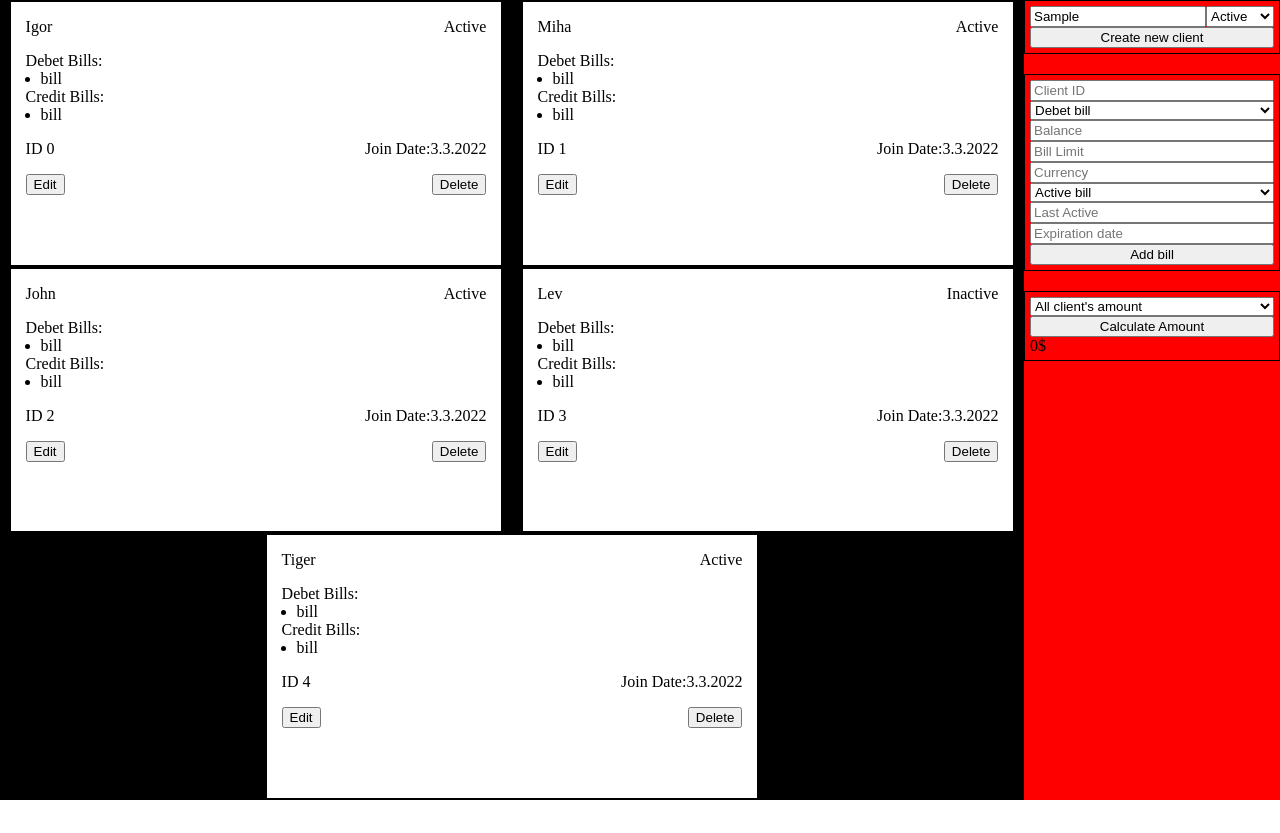
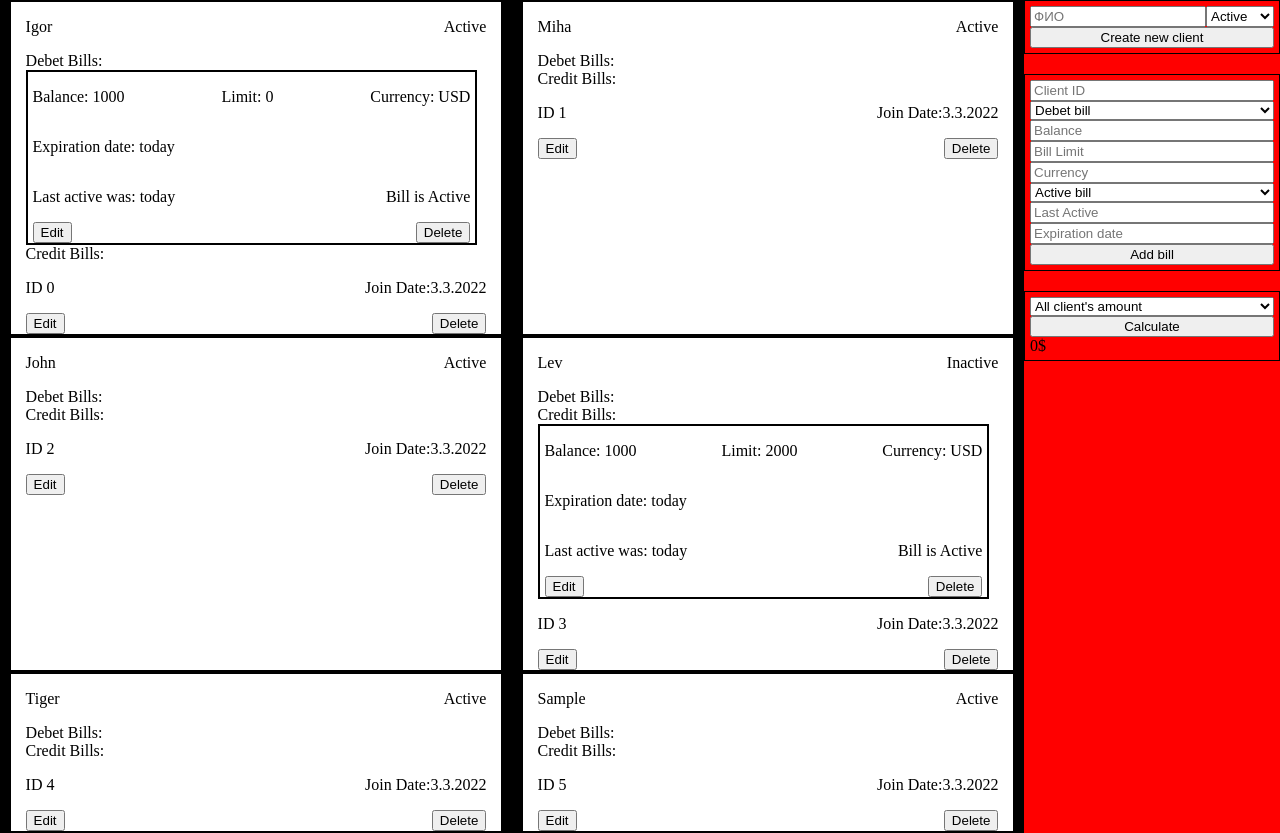
Before and after one commit to quarentyne/Intern-Object, a plain HTML site: page index.html in a window 1280 px wide. Both pictures are taken after typing "Sample" into the empty fields and a click on the button "Create new client". Before the commit the page ends 800 px from the top, so only its background shows below. Drawn offline with Linux system fonts and the light colour scheme.

Commit message:
forms were connected

```diff
--- a/bankOperations.js
+++ b/bankOperations.js
@@ -1,9 +1,7 @@
 'use strict';
 
-function renderSideContent(place) {
 const operationBlock = document.createElement('div');
 operationBlock.style.width = '100%';
-	place.append(operationBlock);
 
 const createClient = document.createElement('div');
 createClient.style.display = 'flex';
@@ -11,19 +9,15 @@ function renderSideContent(place) {
 createClient.style.border = '1px solid black';
 createClient.style.padding = '5px';
 createClient.style.marginBottom = '20px';
-	operationBlock.append(createClient);
 
 const createClientDatas = document.createElement('div');
 createClientDatas.style.display = 'flex';
-	createClient.append(createClientDatas);
 
 const newClientName = document.createElement('input');
 newClientName.style.width = '100%';
 newClientName.placeholder = "ФИО";
-	createClientDatas.append(newClientName);
 
 const newClientIsActive = document.createElement('select');
-	createClientDatas.append(newClientIsActive);
 
 const activeClient = document.createElement("option");
 const inActiveClient = document.createElement("option");
@@ -36,7 +30,6 @@ function renderSideContent(place) {
 
 const newClientButton = document.createElement('button');
 newClientButton.innerHTML = 'Create new client';
-	createClient.append(newClientButton);
 
 const addBill = document.createElement('div');
 addBill.style.display = 'flex';
@@ -44,14 +37,11 @@ function renderSideContent(place) {
 addBill.style.border = '1px solid black';
 addBill.style.padding = '5px';
 addBill.style.marginBottom = '20px';
-	operationBlock.append(addBill);
 
 const addBillID = document.createElement('input');
 addBillID.placeholder = "Client ID";
-	addBill.append(addBillID);
 
 const addBillType = document.createElement('select');
-	addBill.append(addBillType);
 
 const addBillTypeDebet = document.createElement("option");
 const addBillTypeCredit = document.createElement("option");
@@ -64,39 +54,32 @@ function renderSideContent(place) {
 
 const addBillBalance = document.createElement('input');
 addBillBalance.placeholder = "Balance";
-	addBill.append(addBillBalance);
 
 const addBillLimit = document.createElement('input');
 addBillLimit.placeholder = "Bill Limit";
-	addBill.append(addBillLimit);
 
 const addBillCurrency = document.createElement('input');
 addBillCurrency.placeholder = "Currency";
-	addBill.append(addBillCurrency);
 
 const addBillIsActive = document.createElement('select');
-	addBill.append(addBillIsActive);
 
 const activeBill = document.createElement("option");
 const inActiveBill = document.createElement("option");
-	activeBill.value = 'true';
+activeBill.value = true;
 activeBill.text = 'Active bill';
-	inActiveBill.value = 'false';
+inActiveBill.value = false;
 inActiveBill.text = 'Inactive bill';
 addBillIsActive.add(activeBill);
 addBillIsActive.add(inActiveBill);
 
 const addBillLastActive = document.createElement('input');
 addBillLastActive.placeholder = "Last Active";
-	addBill.append(addBillLastActive);
 
 const addBillExpirationDate = document.createElement('input');
 addBillExpirationDate.placeholder = "Expiration date";
-	addBill.append(addBillExpirationDate);
 
 const addBillButton = document.createElement('button');
 addBillButton.innerHTML = 'Add bill';
-	addBill.append(addBillButton);
 
 const calculateAmount = document.createElement('div');
 calculateAmount.style.display = 'flex';
@@ -104,29 +87,95 @@ function renderSideContent(place) {
 calculateAmount.style.border = '1px solid black';
 calculateAmount.style.padding = '5px';
 calculateAmount.style.marginBottom = '20px';
-	operationBlock.append(calculateAmount);
 
 const calculateAmountMenu = document.createElement('select');
-	calculateAmount.append(calculateAmountMenu);
 
 const allAmount = document.createElement("option");
-	const activeAmount = document.createElement("option");
-	const inActiveAmount = document.createElement("option");
+const activeDebt = document.createElement("option");
+const inActiveDebt = document.createElement("option");
 allAmount.value = 'all';
 allAmount.text = 'All client\'s amount';
-	activeAmount.value = 'true';
-	activeAmount.text = 'Active client\'s amount';
-	inActiveAmount.value = 'false';
-	inActiveAmount.text = 'Inactive client\'s amount';
+activeDebt.value = 'true';
+activeDebt.text = 'Active client\'s debt';
+inActiveDebt.value = 'false';
+inActiveDebt.text = 'Inactive client\'s debt';
 calculateAmountMenu.add(allAmount);
-	calculateAmountMenu.add(activeAmount);
-	calculateAmountMenu.add(inActiveAmount);
+calculateAmountMenu.add(activeDebt);
+calculateAmountMenu.add(inActiveDebt);
 
 const calculateAmountButton = document.createElement('button');
-	calculateAmountButton.innerHTML = 'Calculate Amount';
-	calculateAmount.append(calculateAmountButton);
+calculateAmountButton.innerHTML = 'Calculate';
 
 const calculateAmountResult = document.createElement('output');
 calculateAmountResult.innerHTML = '0$'
+
+newClientButton.addEventListener('click', () => {
+  if (newClientIsActive.value === 'true') {
+    bank.addClient(newClientName.value, true)
+  }
+  if (newClientIsActive.value === 'false') {
+    bank.addClient(newClientName.value, false)
+  }
+  newClientName.value = '';
+  mainContent.innerHTML = '';
+  renderMainContent(bank.clients);
+})
+
+addBillButton.addEventListener('click', () => {
+  let isActiveBill = true;
+  if (addBillIsActive.value === 'false') {
+    isActiveBill = false;
+  }
+  if (addBillType.value === 'debet') {
+    bank.findClient(parseInt(addBillID.value)).addDebetBill(addBillCurrency.value, addBillExpirationDate.value,
+      isActiveBill, addBillLastActive.value, parseInt(addBillBalance.value));
+  } else {
+    bank.findClient(parseInt(addBillID.value)).addCreditBill(addBillCurrency.value, addBillExpirationDate.value,
+      isActiveBill, addBillLastActive.value, parseInt(addBillBalance.value), parseInt(addBillLimit.value))
+  }
+
+  addBillID.value = '';
+  addBillCurrency.value = '';
+  addBillExpirationDate.value = '';
+  addBillLastActive.value = '';
+  addBillBalance.value = '';
+  addBillLimit.value = '';
+
+  mainContent.innerHTML = '';
+  renderMainContent(bank.clients);
+})
+
+calculateAmountButton.addEventListener('click', async function () {
+  let result = 0;
+  if (calculateAmountMenu.value === 'all') {
+    result = await bank.calculateMoneyAmount();
+  } else if (calculateAmountMenu.value === 'true') {
+    result = await bank.calculateAccountTypeDebt(true);
+  } else {
+    result = await bank.calculateAccountTypeDebt(false);
+  }
+  calculateAmountResult.innerHTML = result + '$'
+})
+
+function renderSideContent(place) {
+  place.append(operationBlock);
+  operationBlock.append(createClient);
+  createClient.append(createClientDatas);
+  createClientDatas.append(newClientName);
+  createClientDatas.append(newClientIsActive);
+  createClient.append(newClientButton);
+  operationBlock.append(addBill);
+  addBill.append(addBillID);
+  addBill.append(addBillType);
+  addBill.append(addBillBalance);
+  addBill.append(addBillLimit);
+  addBill.append(addBillCurrency);
+  addBill.append(addBillIsActive);
+  addBill.append(addBillLastActive);
+  addBill.append(addBillExpirationDate);
+  addBill.append(addBillButton);
+  operationBlock.append(calculateAmount);
+  calculateAmount.append(calculateAmountMenu);
+  calculateAmount.append(calculateAmountButton);
   calculateAmount.append(calculateAmountResult);
 }
--- a/bill.js
+++ b/bill.js
@@ -1,11 +1,12 @@
 'use strict';
 
+function renderBill(clientBill, place) {
   const bill = document.createElement('div');
-bill.style.maxWidth = '200px';
+  bill.style.width = '95%';
   bill.style.paddingLeft = '5px';
   bill.style.paddingRight = '5px';
   bill.style.border = 'solid black 2px'
-document.body.append(bill);
+  place.append(bill);
 
   const billCurrent = document.createElement('div');
   bill.append(billCurrent);
@@ -14,18 +15,18 @@ billCurrent.style.justifyContent = 'space-between';
 
   const billBalance = document.createElement('p');
   billCurrent.append(billBalance);
-billBalance.innerHTML = 'Balance';
+  billBalance.innerHTML = 'Balance: ' + clientBill.balance;
 
   const billLimit = document.createElement('p');
   billCurrent.append(billLimit);
-billLimit.innerHTML = 'Limit';
+  billLimit.innerHTML = 'Limit: ' + clientBill.limit;
 
   const billCurrency = document.createElement('p');
   billCurrent.append(billCurrency);
-billCurrency.innerHTML = 'Currency';
+  billCurrency.innerHTML = 'Currency: ' + clientBill.currency;
 
   const billExpiration = document.createElement('p');
-billExpiration.innerHTML = 'Expiration';
+  billExpiration.innerHTML = 'Expiration date: ' + clientBill.expirationDate;
   bill.append(billExpiration);
 
   const billFooter = document.createElement('div');
@@ -35,11 +36,15 @@ billFooter.style.justifyContent = 'space-between';
 
   const billLastActive = document.createElement('p');
   billFooter.append(billLastActive);
-billLastActive.innerHTML = 'Last Active';
+  billLastActive.innerHTML = 'Last active was: ' + clientBill.lastActiveDate;
 
   const billIsActive = document.createElement('p');
   billFooter.append(billIsActive);
-billIsActive.innerHTML = 'Active';
+  if (clientBill.isActive) {
+    billIsActive.innerHTML = 'Bill is Active';
+  } else {
+    billIsActive.innerHTML = 'Bill is Inactive';
+  }
 
   const billControl = document.createElement('div');
   bill.append(billControl);
@@ -53,3 +58,4 @@ billControl.append(billEdit);
   const billDelete = document.createElement('button');
   billDelete.innerHTML = 'Delete';
   billControl.append(billDelete);
+}
--- a/client.js
+++ b/client.js
@@ -32,10 +32,11 @@ function renderClient(place, clientCard) {
   clientDebetBills.style.margin = '0px';
   clientDebetBills.style.padding = '0px';
 
+  for (let debetBill of clientCard.debetBills) {
     const clientDebetBill = document.createElement('li');
-	clientDebetBills.append(clientDebetBill);
     clientDebetBill.style.marginLeft = '15px';
-	clientDebetBill.innerHTML = 'bill'
+    clientDebetBill.innerHTML = renderBill(debetBill, clientDebetBills);
+  }
 
   const clientCreditBills = document.createElement('ul');
   client.append(clientCreditBills);
@@ -43,10 +44,11 @@ function renderClient(place, clientCard) {
   clientCreditBills.style.margin = '0px';
   clientCreditBills.style.padding = '0px';
 
+  for (let creditBill of clientCard.creditBills) {
     const clientCreditBill = document.createElement('li');
-	clientCreditBills.append(clientCreditBill);
     clientCreditBill.style.marginLeft = '15px';
-	clientCreditBill.innerHTML = 'bill'
+    clientCreditBill.innerHTML = renderBill(creditBill, clientCreditBills);
+  }
 
   const clientFooter = document.createElement('div');
   client.append(clientFooter);
--- a/index.html
+++ b/index.html
@@ -7,7 +7,7 @@
     <title>Object</title>
   </head>
   <body>
-    <!-- <script src="bill.js"></script> -->
+    <script src="bill.js"></script>
     <script src="bankOperations.js"></script>
     <script src="client.js"></script>
     <script src="object.js"></script>
--- a/main.js
+++ b/main.js
@@ -13,7 +13,7 @@ document.body.style.display = 'flex';
 
 const mainContent = document.createElement('main');
 mainContent.style.background = 'black';
-mainContent.style.height = '100vh';
+mainContent.style.minHeight = '100vh';
 mainContent.style.width = '80%';
 mainContent.style.display = 'flex';
 mainContent.style.flexWrap = 'wrap';
@@ -23,14 +23,16 @@ document.body.append(mainContent);
 const sideContent = document.createElement('aside');
 sideContent.style.background = 'red';
 sideContent.style.width = '20%';
-sideContent.style.height = '100vh';
+sideContent.style.minHeight = '100vh';
 document.body.append(sideContent);
 
 function renderMainContent(clients) {
-	for (let client of clients) {
-		renderClient(mainContent, client);
-	}
+  for (let client of clients) {
+    renderClient(mainContent, client);
+  }
 }
+bank.findClient(0).addDebetBill('USD', 'today', true, 'today', 1000);
+bank.findClient(3).addCreditBill('USD', 'today', true, 'today', 1000, 2000);
 
 renderSideContent(sideContent);
 renderMainContent(bank.clients);
```
Lines whose indentation alone changed are shown as unchanged.
